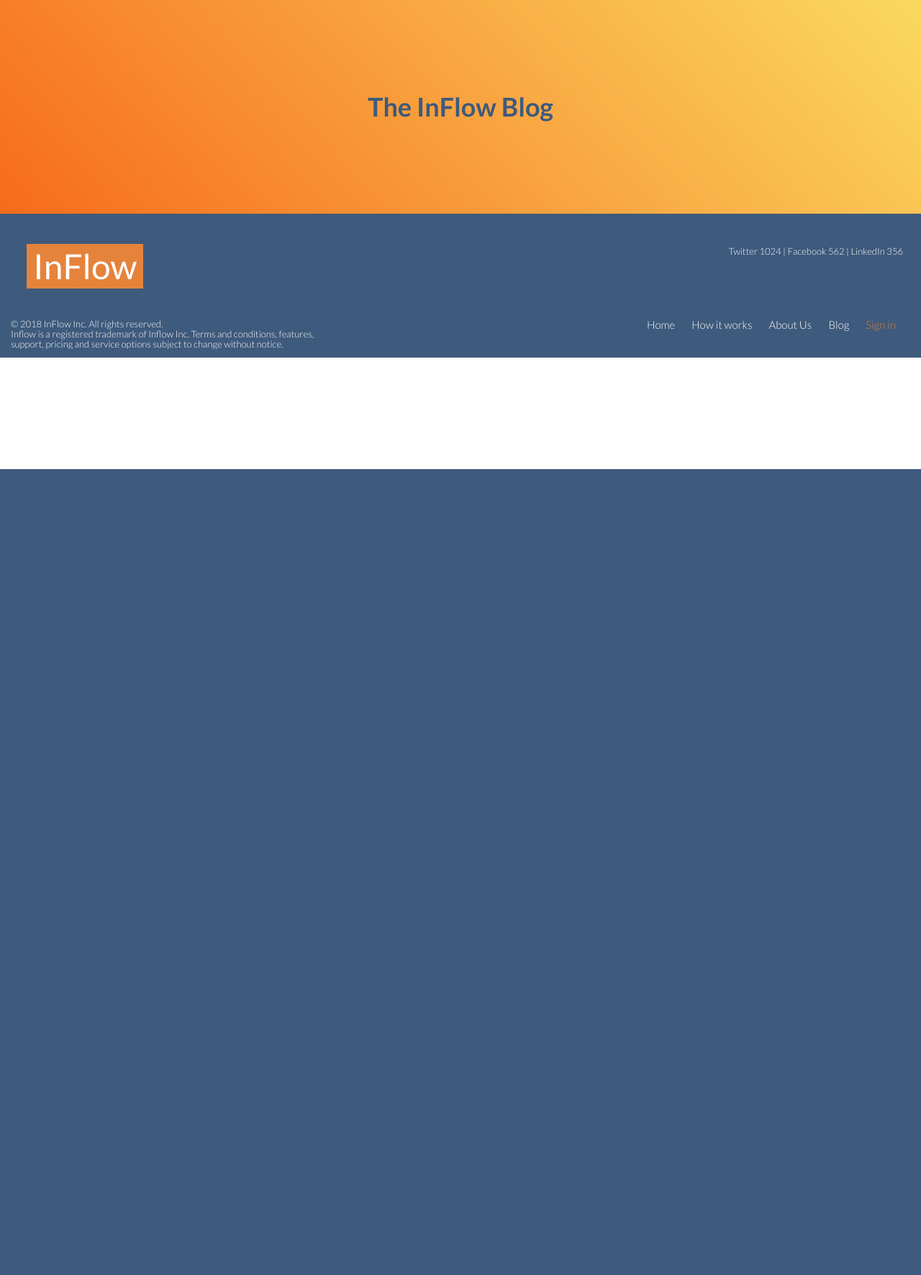
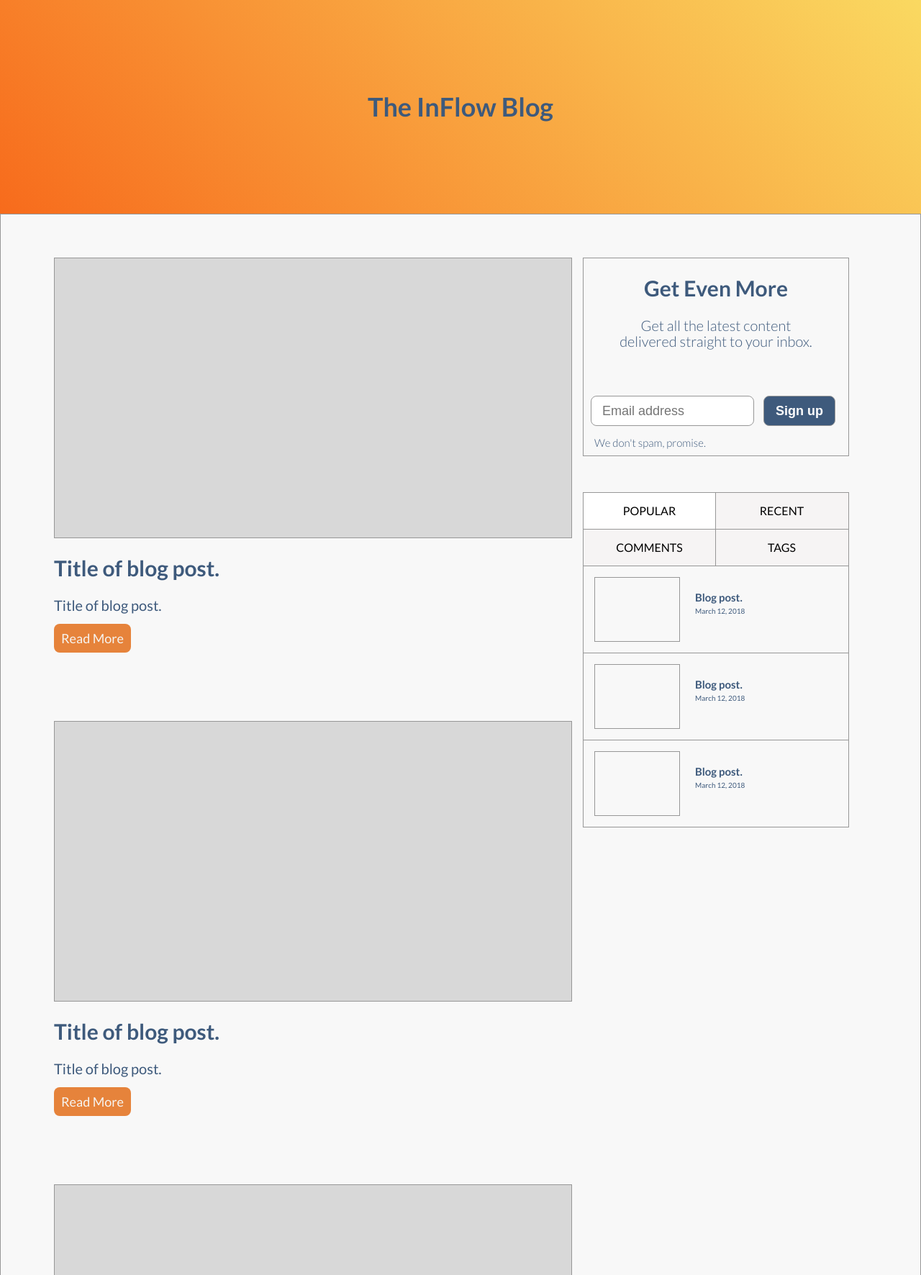
Before and after one commit to bkatchmar/InflowBaseCode, a Django app: a page that uses inflowhq/inflowco/templates/blog.home.html in a window 1280 px wide. Shown: the part 148-1920 px from the top of the page at 72% size. Before the commit the page ends 800 px from the top, so only its background shows below. Run offline with Django 3.2, Linux system fonts and the light colour scheme; some libraries are stand-ins or nearby versions.

Commit message:
Blog Page Static Elements

```diff
--- a/inflowhq/accounts/templates/base/header.no.sidebar.html
+++ b/inflowhq/accounts/templates/base/header.no.sidebar.html
@@ -18,7 +18,7 @@
 				<nav>
 					<a href="#">Features</a>
 					<a href="#">Pricing</a>
-					<a href="#">Blog</a>
+					<a href="{% url 'blog' %}">Blog</a>
 					<a href="{% url 'accounts:login' %}">Sign In</a>
 					<a href="{% url 'accounts:create' %}" class="alt">Sign Up</a>
 				</nav>
--- a/inflowhq/inflowco/static/css/hfbase.css
+++ b/inflowhq/inflowco/static/css/hfbase.css
@@ -194,6 +194,35 @@ div.home-stats div.stat.three { left: 765px; }
 div.home-stats div.stat div.header { font-size: 35px; font-weight: 700; line-height: 36px; padding: 0px 0px 15px; }
 div.home-stats div.stat div.description { font-size: 22px; font-weight: 300; line-height: 24px; }
 
+div.blog-container { margin: 0px auto; overflow: hidden; padding: 50px 0px; width: 1130px; }
+div.blog-container div.blogs { float: left; width: 720px; }
+div.blog-container div.blogs article { padding: 0px 0px 80px; }
+div.blog-container div.blogs article div.img-header { background-color: #D8D8D8; border: solid 1px #979797; height: 388px; }
+div.blog-container div.blogs article h2 { font-size: 30px; font-weight: 700; line-height: 32px; padding: 25px 0px; text-align: left; }
+div.blog-container div.blogs article p { color: #3E5A7C; font-size: 20px; line-height: 22px; }
+div.blog-container div.blogs article a { color: #F6F4F0; display: inline-block; font-size: 18px; line-height: 20px; margin: 15px 0px; }
+div.blog-container div.nav-elements { float: left; min-height: 150px; padding: 0px 15px; width: 370px; }
+div.blog-container div.nav-elements div.sign-up { border: solid 1px #979797; margin: 0px 0px 50px; }
+div.blog-container div.nav-elements div.sign-up div.heading { font-size: 30px; font-weight: 700; line-height: 32px; padding: 25px 0px; text-align: center; }
+div.blog-container div.nav-elements div.sign-up div.sub-heading { font-size: 20px; font-weight: 300; line-height: 22px; padding: 0px 40px 25px; text-align: center; }
+div.blog-container div.nav-elements div.sign-up form.sign-up { padding: 15px 10px 5px; }
+div.blog-container div.nav-elements div.sign-up form.sign-up input[type="email"] { width: 195px; }
+div.blog-container div.nav-elements div.sign-up form.sign-up input[type="submit"] { width: 100px; }
+div.blog-container div.nav-elements div.sign-up div.disclaimer { font-size: 15px; font-weight: 300; padding: 10px 15px; }
+
+div.blog-container div.nav-elements div.blog-highlights { border: solid 1px #979797; }
+div.blog-container div.nav-elements div.blog-highlights div.header { background-color: #F6F4F4; }
+div.blog-container div.nav-elements div.blog-highlights div.header div.row { border-bottom: solid 1px #979797; overflow: hidden; }
+div.blog-container div.nav-elements div.blog-highlights div.header div.row a { display: inline-block; float: left; text-align: center; padding: 17px 0px; width: 183px; }
+div.blog-container div.nav-elements div.blog-highlights div.header div.row a.first { border-right: solid 1px #979797; }
+div.blog-container div.nav-elements div.blog-highlights div.header div.row a.second {}
+div.blog-container div.nav-elements div.blog-highlights div.header div.row a.on { background-color: #FFF; }
+div.blog-container div.nav-elements div.blog-highlights div.container article { border-bottom: solid 1px #979797; overflow: hidden; padding: 15px; }
+div.blog-container div.nav-elements div.blog-highlights div.container article div.img-header { border: solid 1px #979797; float: left; height: 88px; width: 117px; }
+div.blog-container div.nav-elements div.blog-highlights div.container article h3 { font-size: 15px; line-height: 16px; padding: 20px 0px 5px 140px; text-align: left; }
+div.blog-container div.nav-elements div.blog-highlights div.container article div.date { font-size: 10px; line-height: 12px; padding: 0px 0px 5px 140px; }
+div.blog-container div.nav-elements div.blog-highlights div.container article:last-child { border-bottom: none; }
+
 /* Footer */
 footer { background-color: #3E5A7C; height: 200px; }
 footer div.line { overflow: hidden; }
--- a/inflowhq/inflowco/templates/about-us.html
+++ b/inflowhq/inflowco/templates/about-us.html
@@ -47,7 +47,7 @@
 		<p class="heading">We don't believe in customer service, we believe in customer empowerment. We’re available by email and social media, so drop us a line anytime!</p>
 		<p class="heading">We're here to listen and help you plan for a more prosperous future!</p>
 		<div class="buttons">
-			<a href="#" class="inflow-btn alt">Check out the blog</a>
+			<a href="{% url 'blog' %}" class="inflow-btn alt">Check out the blog</a>
 			<a href="#" class="inflow-btn">Email us</a>
 		</div>
 	</div>
--- a/inflowhq/inflowco/templates/base/splash.page.html
+++ b/inflowhq/inflowco/templates/base/splash.page.html
@@ -3,7 +3,7 @@
 <html>
 <head>
 	<link rel="stylesheet" href="//fonts.googleapis.com/css?family=Lato:100,300,400,700" />
-	<link rel="stylesheet" href="{% static 'css/hfbase.css' %}?d=201803192042" />
+	<link rel="stylesheet" href="{% static 'css/hfbase.css' %}?d=20180321" />
 	<link rel="shortcut icon" type="image/x-icon" href="{% static 'img/favicon.ico' %}" />
 	<meta name="google-signin-client_id" content="857316650586-gm54140nh8ifnvls7s8acbntv3cp915e.apps.googleusercontent.com">
 	<title>{% block title %}{% endblock %}</title>
--- a/inflowhq/inflowco/templates/blog.home.html
+++ b/inflowhq/inflowco/templates/blog.home.html
@@ -4,4 +4,72 @@
 	<div class="home-top">
 		<h1 class="standalone">The InFlow Blog</h1>
 	</div>
+	<div class="home-tile">
+		<div class="blog-container">
+			<div class="blogs">
+				<article>
+					<div class="img-header"></div>
+					<h2>Title of blog post.</h2>
+					<p>Title of blog post.</p>
+					<a href="#" class="inflow-btn">Read More</a>
+				</article>
+				<article>
+					<div class="img-header"></div>
+					<h2>Title of blog post.</h2>
+					<p>Title of blog post.</p>
+					<a href="#" class="inflow-btn">Read More</a>
+				</article>
+				<article>
+					<div class="img-header"></div>
+					<h2>Title of blog post.</h2>
+					<p>Title of blog post.</p>
+					<a href="#" class="inflow-btn">Read More</a>
+				</article>
+			</div>
+			<div class="nav-elements">
+				<div class="sign-up">
+					<div class="heading">Get Even More</div>
+					<div class="sub-heading">Get all the latest content delivered straight to your inbox.</div>
+					{% if sign_up_msg != "" %}
+						<div class="sub-heading">{{sign_up_msg}}</div>
+					{% endif %}
+					<form class="sign-up" method="post">
+						<input type="email" name="email-address" placeholder="Email address" required />
+						<input type="submit" value="Sign up" />
+						{% csrf_token %}
+					</form>
+					<div class="disclaimer">We don't spam, promise.</div>
+				</div>
+				<div class="blog-highlights">
+					<div class="header">
+						<div class="row">
+							<a href="#" class="first on">POPULAR</a>
+							<a href="#" class="second">RECENT</a>
+						</div>
+						<div class="row">
+							<a href="#" class="first">COMMENTS</a>
+							<a href="#" class="second">TAGS</a>
+						</div>
+					</div>
+					<div class="container">
+						<article>
+							<div class="img-header"></div>
+							<h3>Blog post.</h3>
+							<div class="date">March 12, 2018</div>
+						</article>
+						<article>
+							<div class="img-header"></div>
+							<h3>Blog post.</h3>
+							<div class="date">March 12, 2018</div>
+						</article>
+						<article>
+							<div class="img-header"></div>
+							<h3>Blog post.</h3>
+							<div class="date">March 12, 2018</div>
+						</article>
+					</div>
+				</div>
+			</div>
+		</div>
+	</div>
 {% endblock %}
--- a/inflowhq/inflowco/views.py
+++ b/inflowhq/inflowco/views.py
@@ -117,6 +117,21 @@ class BlogHomeView(TemplateView):
         context["active_link"] = "blog"
         return context
 
+    def get(self, request):
+        context = self.get_context_data()
+        return render(request, self.template_name, context)
+
+    def post(self, request):
+        context = self.get_context_data()
+
+        entered_email_address = request.POST.get("email-address", "")
+
+        if entered_email_address != "":
+            EmailSignup.objects.create(Address=entered_email_address,Group="b")
+            context["sign_up_msg"] = "Thank You For Signing Up"
+
+        return render(request, self.template_name, context)
+
 class CurrencyListView(LoginRequiredMixin, TemplateView):
     template_name = 'listcurrencies.html'
 
--- a/inflowhq/inflowhq/settings.py
+++ b/inflowhq/inflowhq/settings.py
@@ -15,7 +15,6 @@ import os
 # Build paths inside the project like this: os.path.join(BASE_DIR, ...)
 BASE_DIR = os.path.dirname(os.path.dirname(os.path.abspath(__file__)))
 
-
 # Quick-start development settings - unsuitable for production
 # See https://docs.djangoproject.com/en/1.11/howto/deployment/checklist/
 
@@ -29,6 +28,7 @@ ALLOWED_HOSTS = ["localhost","inflowwinstondev-env.9erc4v9sv4.us-east-2.elasticb
 ADMINS = [("Brian", "brian@workinflow.co"),]
 
 # Stripe Information
+
 STRIPE_TEST_API_SECRET = "sk_test_ZNyeY1kgGqIgitBn16rLqGNn"
 STRIPE_TEST_PUBLISHABLE_KEY = "pk_test_1jY0jXXrP4ov94DS1A1Ndfjp"
 
```
